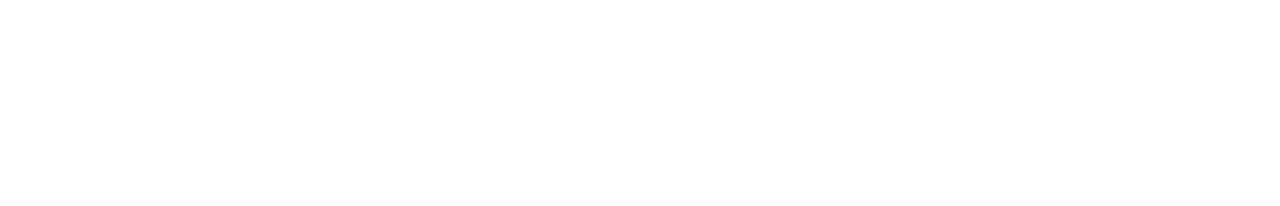
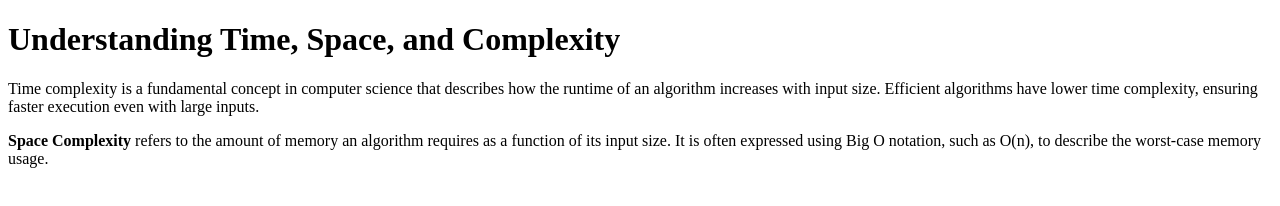
Before and after one commit to acciojob/time-and-space-complexity-safeer997, a website: page main.html in a window 1280 px wide. Drawn offline with Linux system fonts and the light colour scheme.

Commit message:
created a submission

```diff
--- a/main.html
+++ b/main.html
@@ -1,16 +1,15 @@
 <!DOCTYPE html>
+<html>
+<head>
+    <link rel="stylesheet" href="styles.css">
+</head>
+<body>
+    <h1>Understanding Time, Space, and Complexity</h1>
 
-<html>
+    <p>Time complexity is a fundamental concept in computer science that describes how the runtime of an algorithm increases with input size. Efficient algorithms have lower time complexity, ensuring faster execution even with large inputs.</p>
 
-<head>
-	<link rel="stylesheet" href="styles.css">
-</head>
+    <p><b>Space Complexity</b> refers to the amount of memory an algorithm requires as a function of its input size. It is often expressed using Big O notation, such as O(n), to describe the worst-case memory usage.</p>
 
-<body>
-	<!-- the entire body must be written by student -->
-    <script type="text/javascript" src="./script.js">
-</script>
-
+    <script type="text/javascript" src="./script.js"></script>
 </body>
-
 </html>
```
